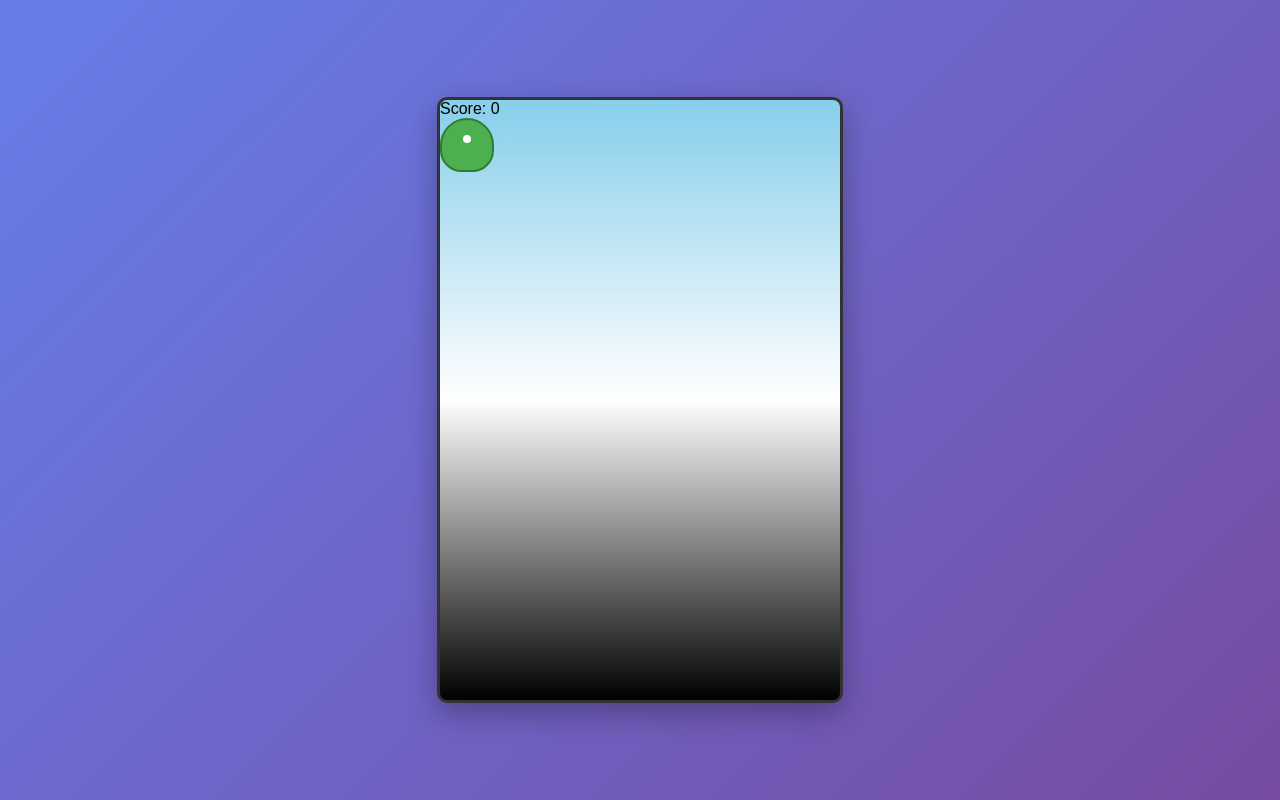
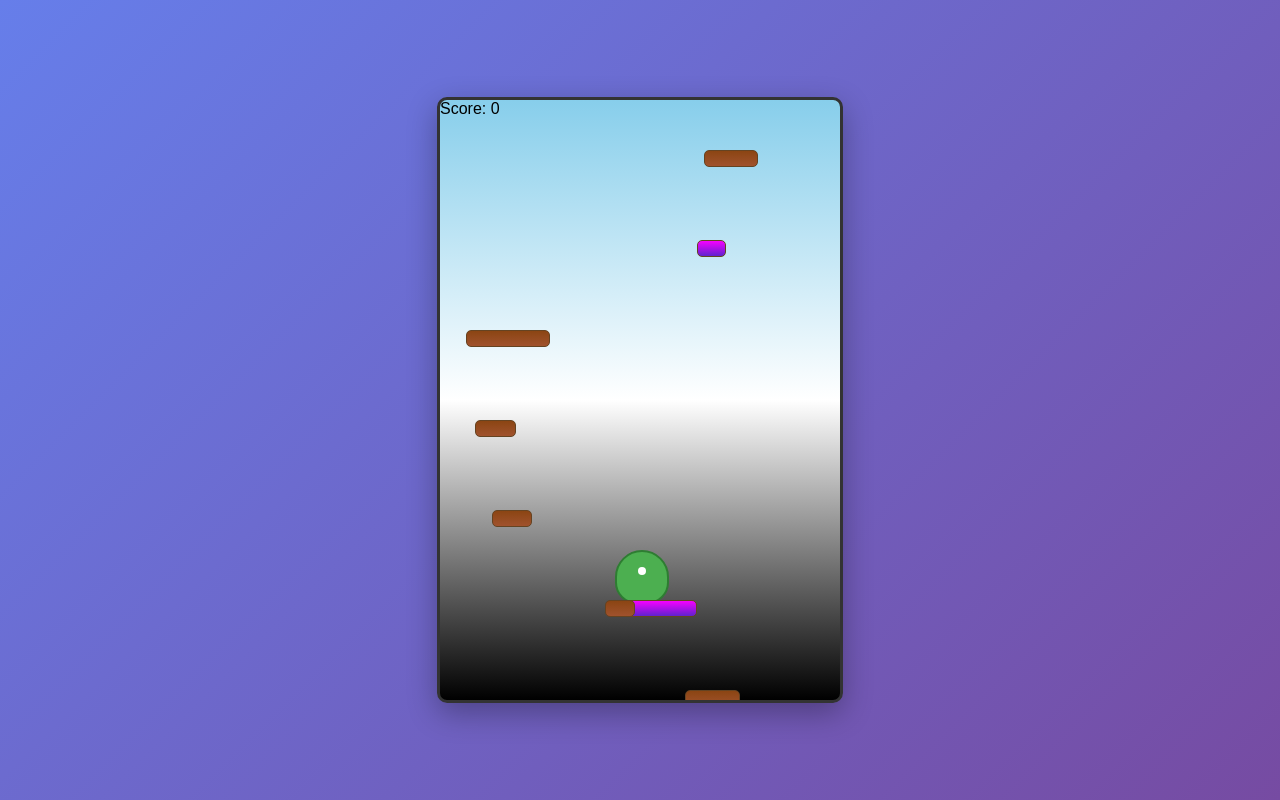
Before and after one commit to iCodeInstructorBellevue/Andy-Orange-Belt-Saturday, a plain HTML site: page Doodle Jump/index.html in a window 1280 px wide. Drawn offline with Linux system fonts and the light colour scheme.

Commit message:
5/16/2026

```diff
--- a/Doodle Jump/script.js
+++ b/Doodle Jump/script.js
@@ -3,7 +3,7 @@ const gameHeight = 600;
 
 let player = {
     x: 175,
-    y = 450,
+    y: 450,
     width: 50,
     height: 50,
     velocityY: 0,
@@ -14,9 +14,6 @@ let score = 0;
 let gameRunning = false;
 let platforms = [];
 
-let score = 0;
-let gameRunning = false;
-let platforms = [];
 let camera = 0;
 
 let moveLeft = false;
@@ -31,22 +28,45 @@ const gameContainer = document.getElementById('gameContainer');
 
 function createPlatform(x, y) {
     const isBreakable = Math.random() < 0.2;
+    const isBouncy = Math.random() < 0.15;
     const platform = {
         x: x,
         y:y,
-        width: 70,
+        width: Math.random() * 80 + 20,
         height: 15,
         element: null,
         isBreakable: isBreakable,
-        isBroken: false
+        isBroken: false,
+        isBouncy: isBouncy
     };
 
     const platformElement = document.createElement('div');
     platformElement.className = 'platform';
 
-    const platformElement = document.createElement('div');
-    platformElement.className = 'platform';
     if (platform.isBreakable) {
         platformElement.classList.add('breaking-platform');
     }
+    if (platform.isBouncy) {
+        platformElement.classList.add('bouncy-platform');
+    }
+    platformElement.style.left = platform.x + 'px';
+    platformElement.style.top = platform.y + 'px';
+    platformElement.style.width = platform.width + 'px';
+    gameContainer.appendChild(platformElement);
+    return platform;
 }
+
+function initializePlatforms() {
+    platforms = [];
+    for (let  i = 0; i < 7; i++) {
+        const x = Math.random() * (gameWidth - 70);
+        const y = i * 90 + 50;
+        platforms.push(createPlatform(x, y));
+    }
+
+    platforms.push(createPlatform(player.x - 10, player.y + player.height));
+}
+
+playerElement.style.left = player.x + 'px';
+playerElement.style.top = player.y + 'px';
+initializePlatforms();
--- a/Doodle Jump/styles.css
+++ b/Doodle Jump/styles.css
@@ -62,9 +62,10 @@ body {
     position: absolute;
     width: 70px;
     height: 15px;
-    background: linear-gradient(to bottom, #8B4513, A0522D);
+    background: linear-gradient(to bottom, #8B4513, #A0522D);
     border-radius: 5px;
     border: 1px solid #654321;
+
 }
 
 .breaking-platform.breaking {
@@ -89,3 +90,7 @@ body {
     );
     pointer-events: none;
 }
+
+.bouncy-platform {
+    background: linear-gradient(to bottom, #f700ff, #5f22cf);
+}
```
Also changed, not shown: HTML Files/login.html (+18 -1 lines), Other/login.css (added, +9 -0 lines).
